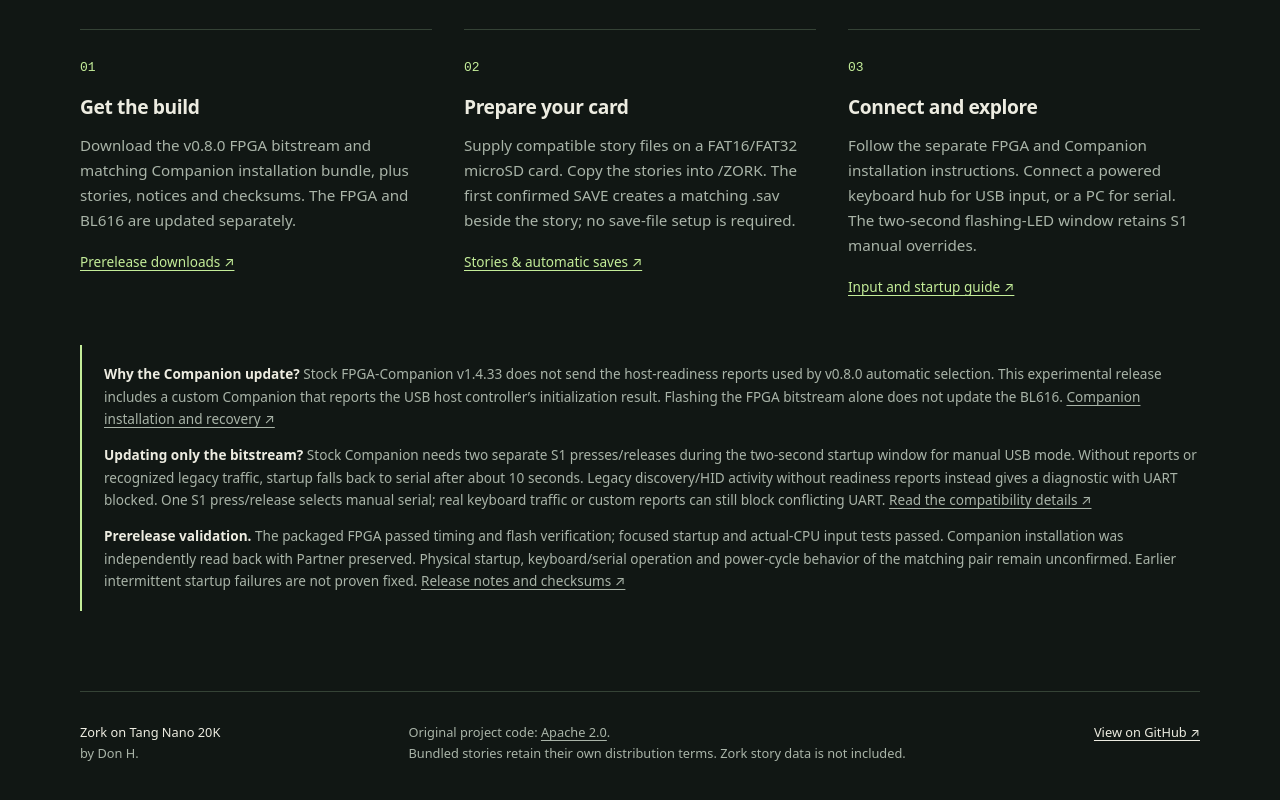
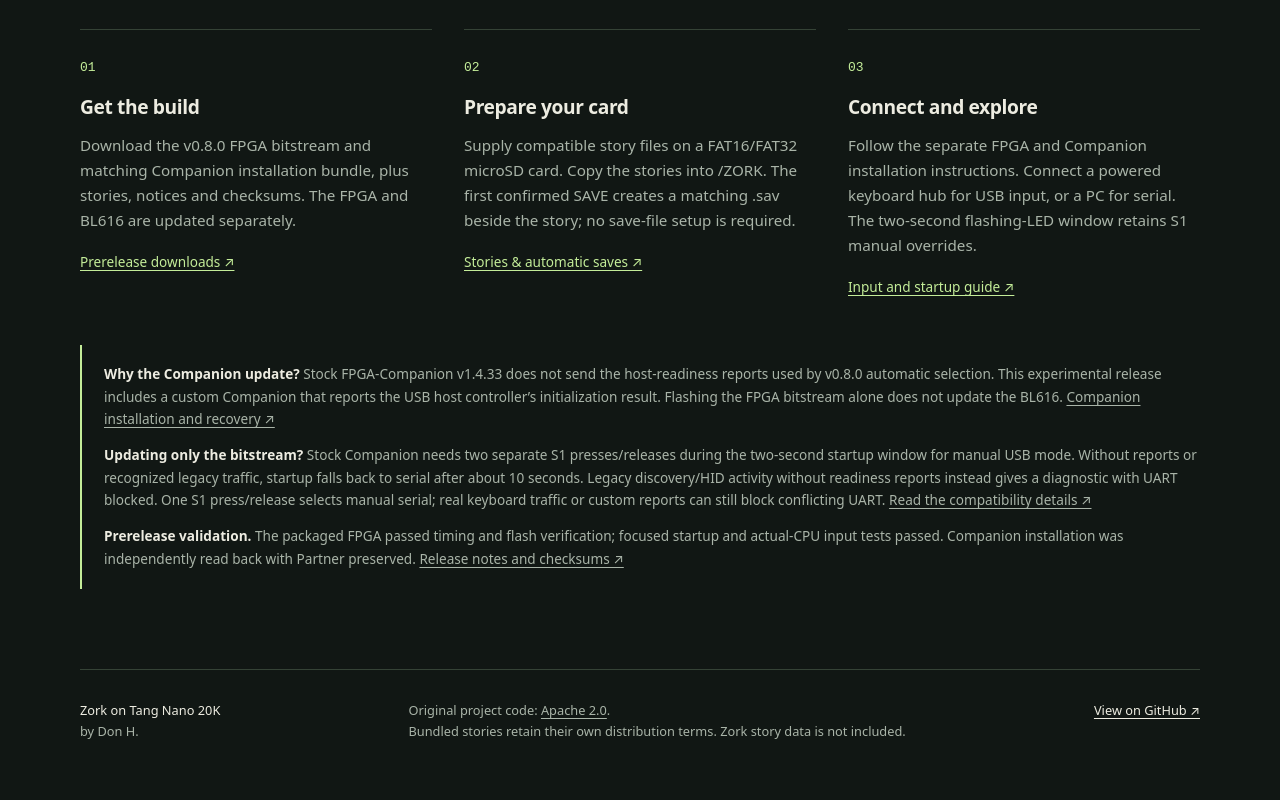
Before and after one commit to dandydonh/tang-nano-20k-zork, a plain HTML site: page index.html in a window 1280 px wide. Shown: the part 2892-3692 px from the top of the page. Drawn offline with Linux system fonts and the light colour scheme.

Commit message:
Remove detailed hardware caveats from website

```diff
--- a/index.html
+++ b/index.html
@@ -82,7 +82,7 @@
       <aside class="status">
         <p><strong>Why the Companion update?</strong> Stock FPGA-Companion v1.4.33 does not send the host-readiness reports used by v0.8.0 automatic selection. This experimental release includes a custom Companion that reports the USB host controller’s initialization result. Flashing the FPGA bitstream alone does not update the BL616. <a href="https://github.com/dandydonh/tang-nano-20k-zork/blob/main/docs/BL616_CUSTOM_COMPANION_INSTALL.md">Companion installation and recovery ↗</a></p>
         <p><strong>Updating only the bitstream?</strong> Stock Companion needs two separate S1 presses/releases during the two-second startup window for manual USB mode. Without reports or recognized legacy traffic, startup falls back to serial after about 10 seconds. Legacy discovery/HID activity without readiness reports instead gives a diagnostic with UART blocked. One S1 press/release selects manual serial; real keyboard traffic or custom reports can still block conflicting UART. <a href="https://github.com/dandydonh/tang-nano-20k-zork#if-only-the-bitstream-is-updated">Read the compatibility details ↗</a></p>
-        <p><strong>Prerelease validation.</strong> The packaged FPGA passed timing and flash verification; focused startup and actual-CPU input tests passed. Companion installation was independently read back with Partner preserved. Physical startup, keyboard/serial operation and power-cycle behavior of the matching pair remain unconfirmed. Earlier intermittent startup failures are not proven fixed. <a href="https://github.com/dandydonh/tang-nano-20k-zork/releases/tag/v0.8.0">Release notes and checksums ↗</a></p>
+        <p><strong>Prerelease validation.</strong> The packaged FPGA passed timing and flash verification; focused startup and actual-CPU input tests passed. Companion installation was independently read back with Partner preserved. <a href="https://github.com/dandydonh/tang-nano-20k-zork/releases/tag/v0.8.0">Release notes and checksums ↗</a></p>
       </aside>
     </section>
   </main>
```
